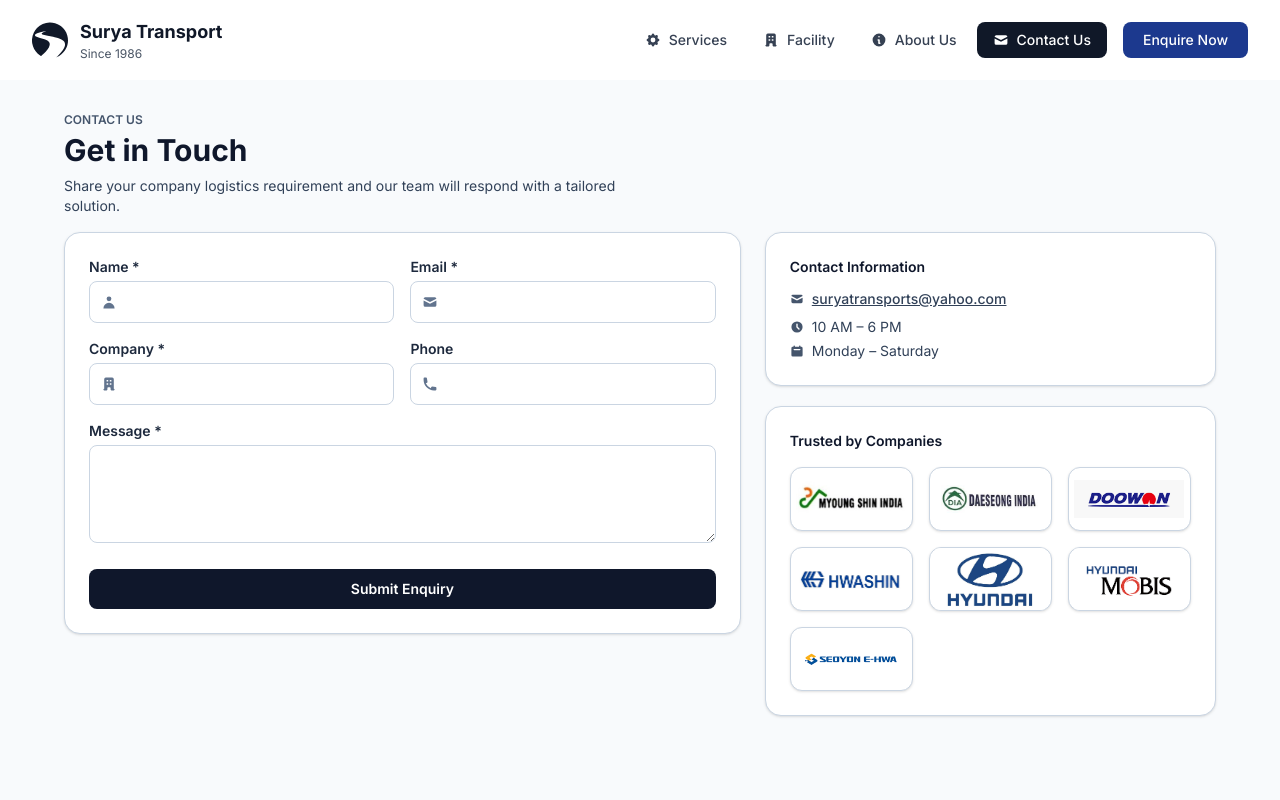
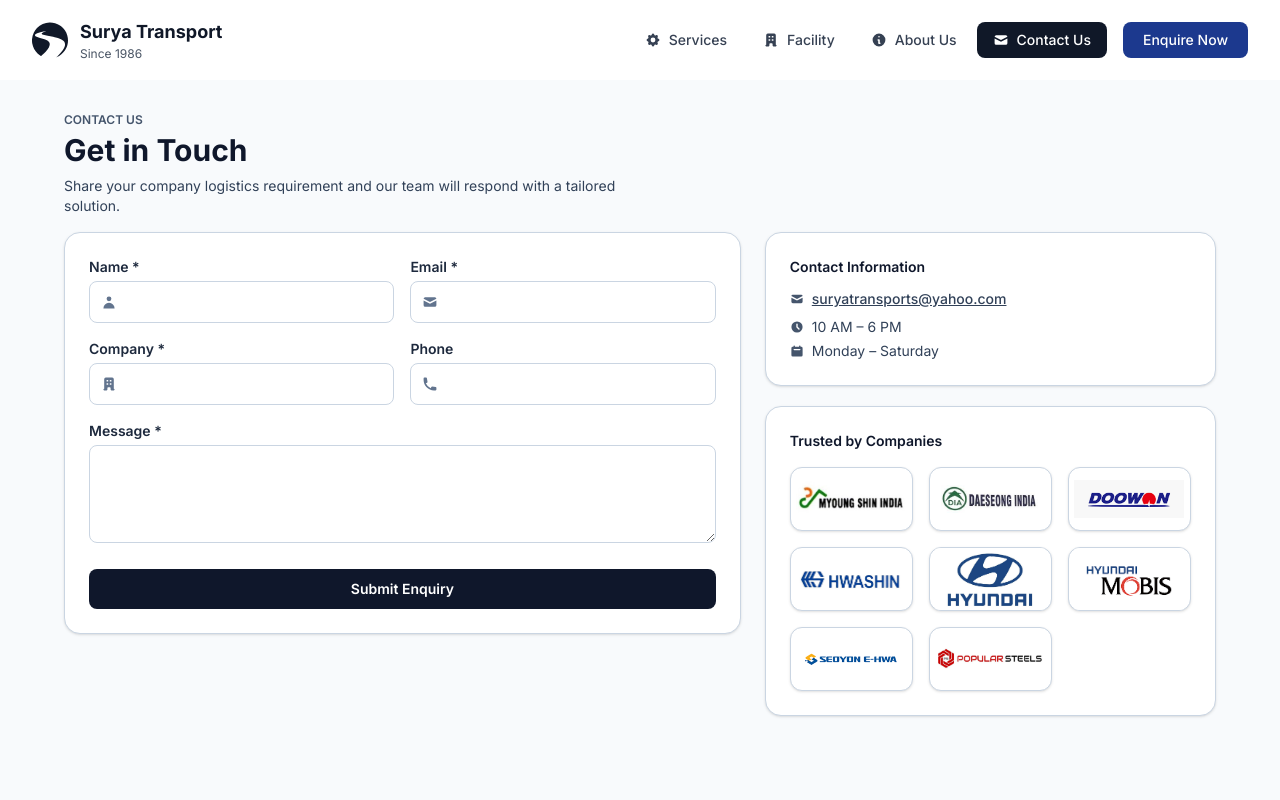
Before and after one commit to manojhegde2001/surya-transport, a Next.js app: page /contact in a window 1280 px wide. Shown: the top 800 px of the page. Built offline with nearby package versions, Linux system fonts and the light colour scheme.

Commit message:
Popular steel added

```diff
--- a/src/app/about/page.tsx
+++ b/src/app/about/page.tsx
@@ -24,6 +24,7 @@ const clients = [
   { name: 'Hyundai', logo: '/clients/Hyundai.jpeg' },
   { name: 'Hyundai Mobis', logo: '/clients/Hyundai_Mobis.png' },
   { name: 'Seoyon E Hwa', logo: '/clients/Seoyon_E_Hwa.png' },
+  { name: 'Popular Steel', logo: '/clients/popularsteel.jpeg' },
 ];
 
 
--- a/src/app/contact/page.tsx
+++ b/src/app/contact/page.tsx
@@ -18,7 +18,8 @@ const clients = [
   { name: 'Hwashin', logo: '/clients/Hwashin.jpeg' },
   { name: 'Hyundai', logo: '/clients/Hyundai.jpeg' },
   { name: 'Hyundai Mobis', logo: '/clients/Hyundai_Mobis.png' },
-  { name: 'Seoyon E Hwa', logo: '/clients/Seoyon_E_Hwa.png' }
+  { name: 'Seoyon E Hwa', logo: '/clients/Seoyon_E_Hwa.png' },
+  { name: 'Popular Steel', logo: '/clients/popularsteel.jpeg' },
 ];
 
 export default function ContactPage() {
--- a/src/components/home/CTABanner.tsx
+++ b/src/components/home/CTABanner.tsx
@@ -12,6 +12,7 @@ const CTABanner = () => {
     { name: 'Hyundai', logo: '/clients/Hyundai.jpeg' },
     { name: 'Hyundai Mobis', logo: '/clients/Hyundai_Mobis.png' },
     { name: 'Seoyon E Hwa', logo: '/clients/Seoyon_E_Hwa.png' },
+    { name: 'Popular Steel', logo: '/clients/popularsteel.jpeg' },
   ];
 
   const stats = [
```
Also changed, not shown: public/clients/popularsteel.jpeg (added).
